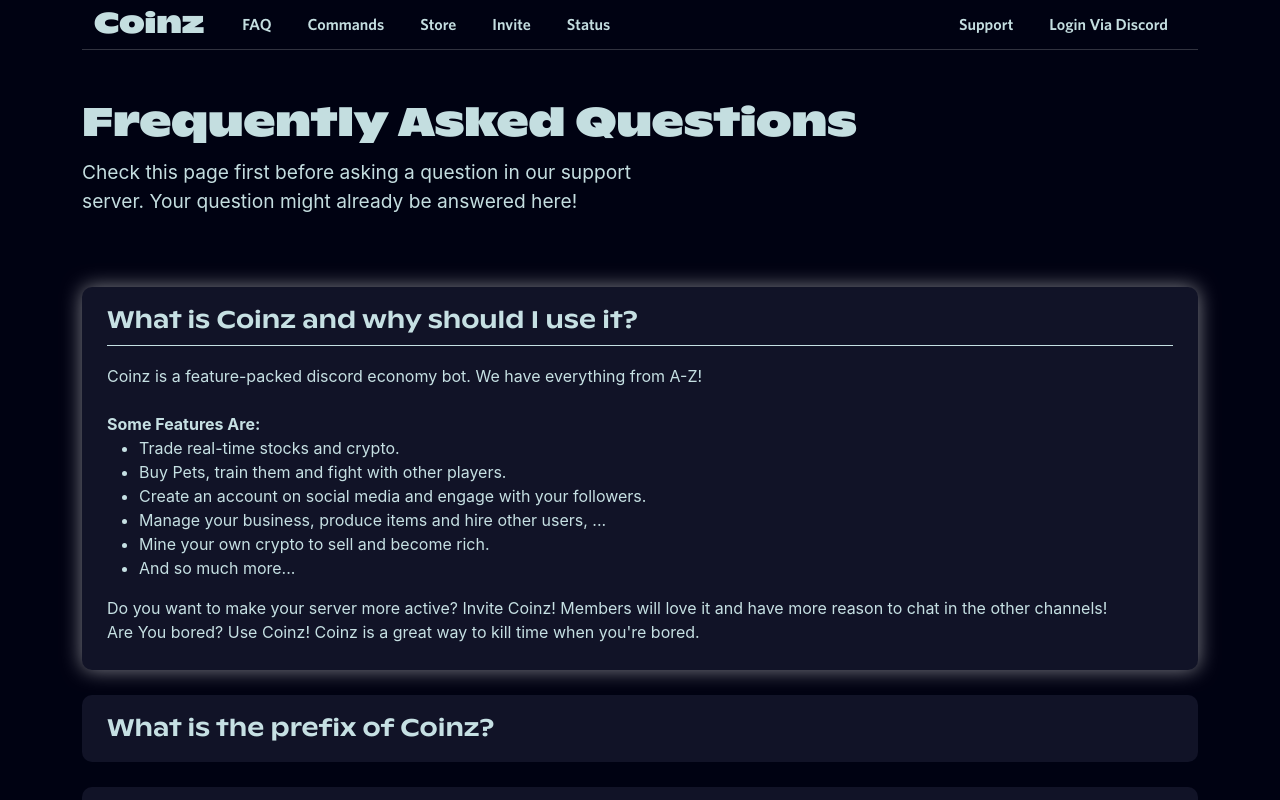
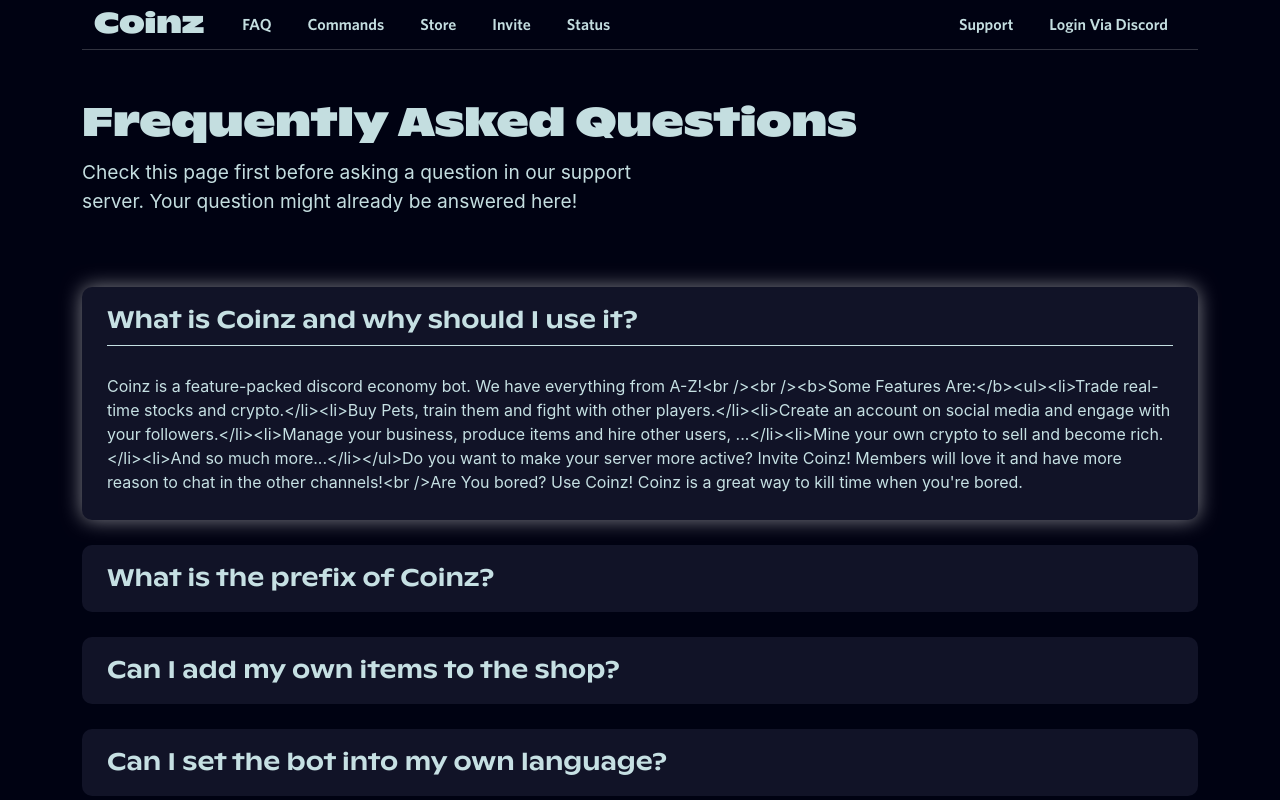
Before and after one commit to SiebeBaree/coinz-app, a Next.js app: page /faq in a window 1280 px wide. Both pictures are taken after a click on the element "What is Coinz and why should I use it?". Shown: the top 800 px of the page. Built offline with nearby package versions, Linux system fonts and the light colour scheme.

Commit message:
Removed dangerouslySetInnerHTML to react markdown

```diff
--- a/pages/faq.tsx
+++ b/pages/faq.tsx
@@ -1,5 +1,6 @@
 import styles from '../styles/faq.module.css'
 import { useState } from 'react'
+import ReactMarkdown from 'react-markdown'
 
 export async function getStaticProps() {
     const data = await import(`../lib/data/faq.json`, { assert: { type: "json" } });
@@ -32,7 +33,7 @@ function FaqItem({ title, description }) {
     return (
         <div className={`${styles.faqItem} ${state ? styles.itemExpanded : ""}`} onClick={() => setState(state => !state)}>
             <h4>{title}</h4>
-            {state ? <p dangerouslySetInnerHTML={{ __html: description }}></p> : null}
-        </div>
+            {state ? <p>{description.split("\n").map((line: string, i: number) => <ReactMarkdown key={i}>{line}</ReactMarkdown>)}</p> : null}
+        </div >
     )
 }
```
